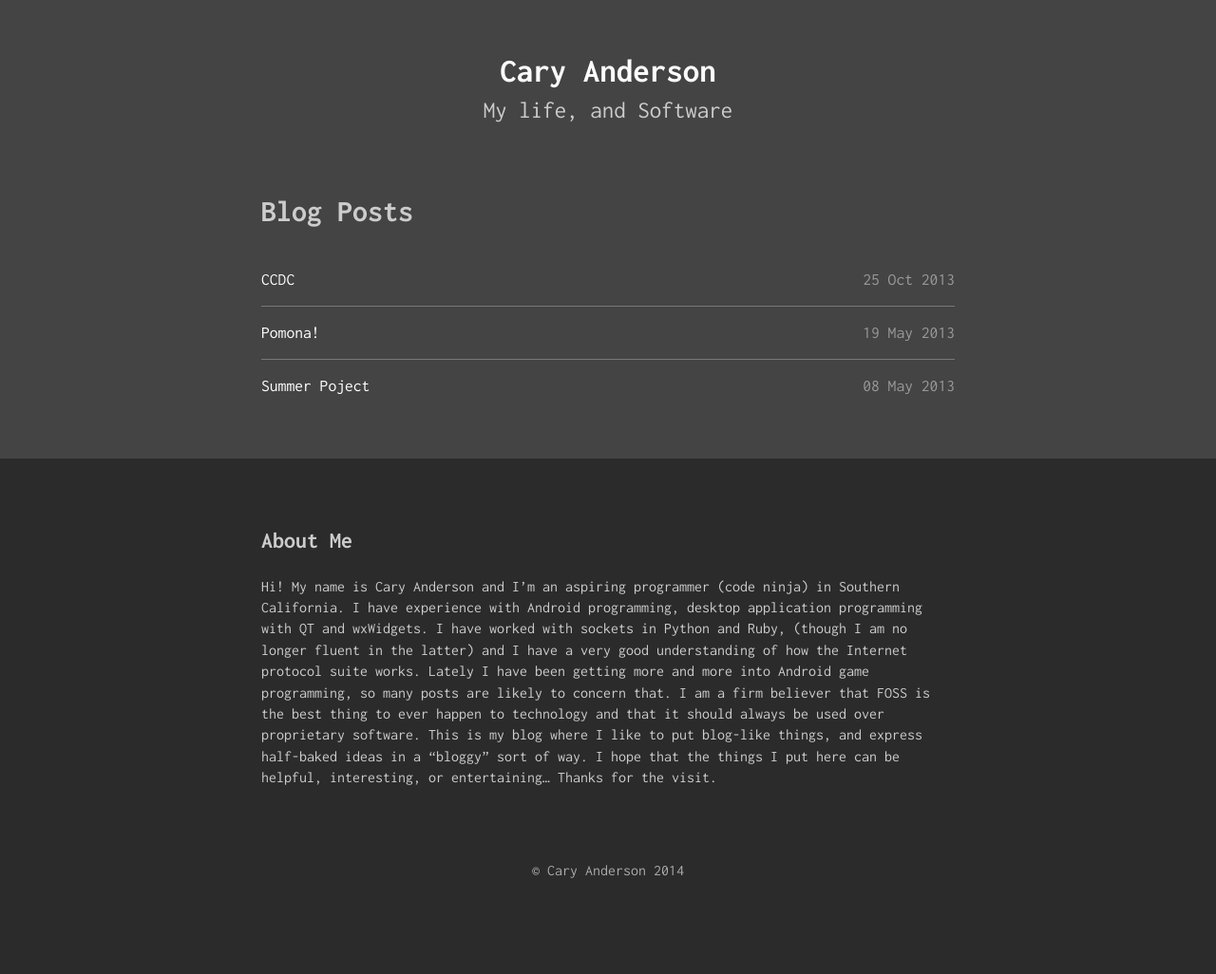
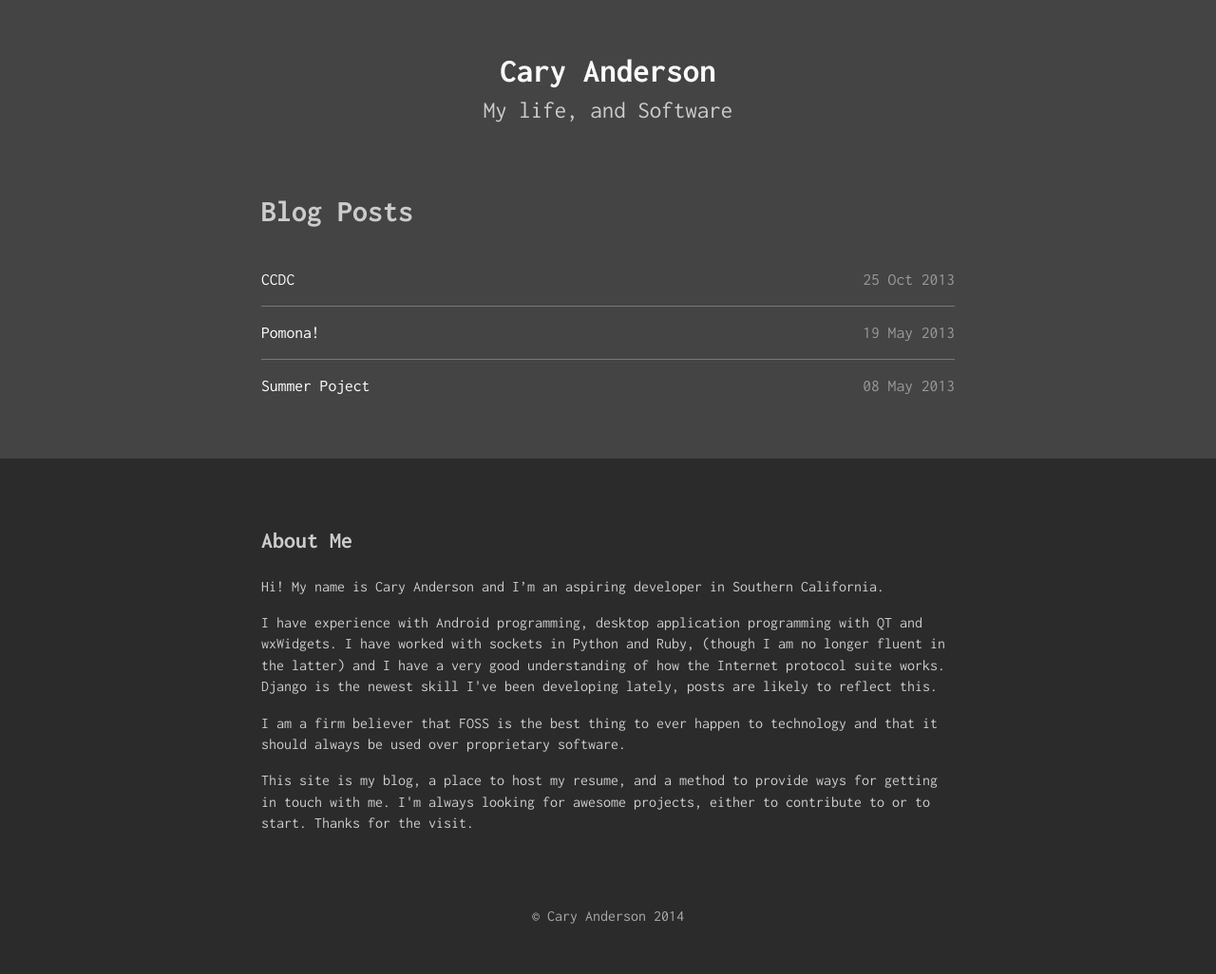
Before and after one commit to CaryAndo/caryando.github.io, a Jekyll site: the page built from index.html, in a window 1280 px wide. Shown: the whole page at 95% size. Built offline with Jekyll 4.4.1, drawn with Linux system fonts in a browser that asks for light colours; Markdown is read by kramdown in place of the engine named in the settings; before the commit the page ends 978 px from its top, so only the background shows below that.

Commit message:
update personal info

```diff
--- a/_layouts/default.html
+++ b/_layouts/default.html
@@ -28,13 +28,14 @@
 
       <h2>About Me</h2>
       <p>
-        Hi! My name is Cary Anderson and I’m an aspiring programmer (code ninja) in Southern California.
-
-        I have experience with Android programming, desktop application programming with QT and wxWidgets. I have worked with sockets in Python and Ruby, (though I am no longer fluent in the latter) and I have a very good understanding of how the Internet protocol suite works. Lately I have been getting more and more into Android game programming, so many posts are likely to concern that.
-
-        I am a firm believer that FOSS is the best thing to ever happen to technology and that it should always be used over proprietary software.
-
-        This is my blog where I like to put blog-like things, and express half-baked ideas in a “bloggy” sort of way. I hope that the things I put here can be helpful, interesting, or entertaining…
+        Hi! My name is Cary Anderson and I’m an aspiring developer in Southern California.
+        <p>
+          I have experience with Android programming, desktop application programming with QT and wxWidgets. I have worked with sockets in Python and Ruby, (though I am no longer fluent in the latter) and I have a very good understanding of how the Internet protocol suite works. Django is the newest skill I've been developing lately, posts are likely to reflect this.
+        </p>
+        <p>
+          I am a firm believer that FOSS is the best thing to ever happen to technology and that it should always be used over proprietary software.
+        </p>
+        This site is my blog, a place to host my resume, and a method to provide ways for getting in touch with me. I'm always looking for awesome projects, either to contribute to or to start.
 
         Thanks for the visit.
       </p>
```
